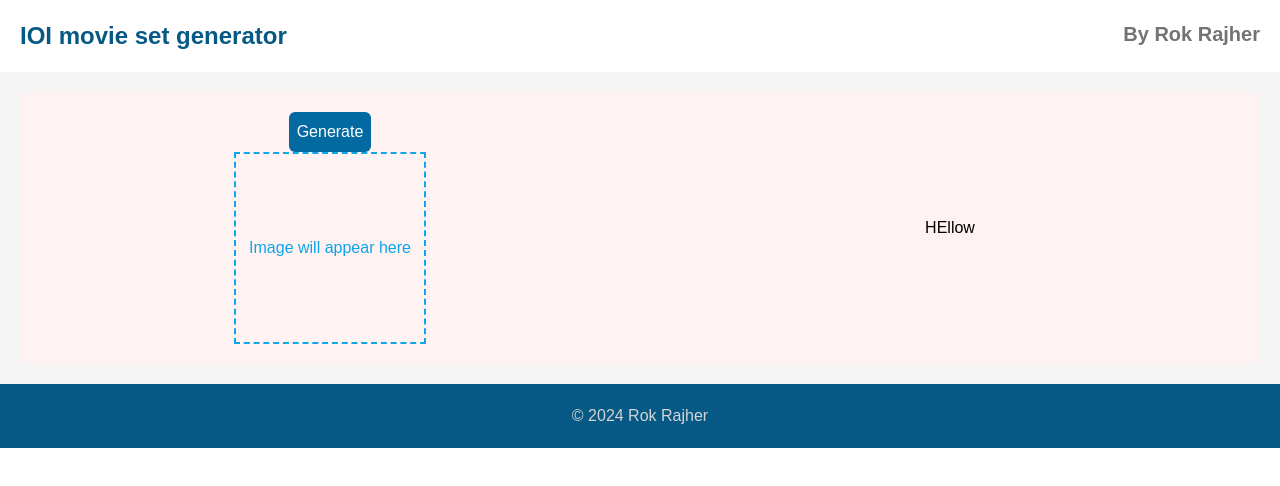
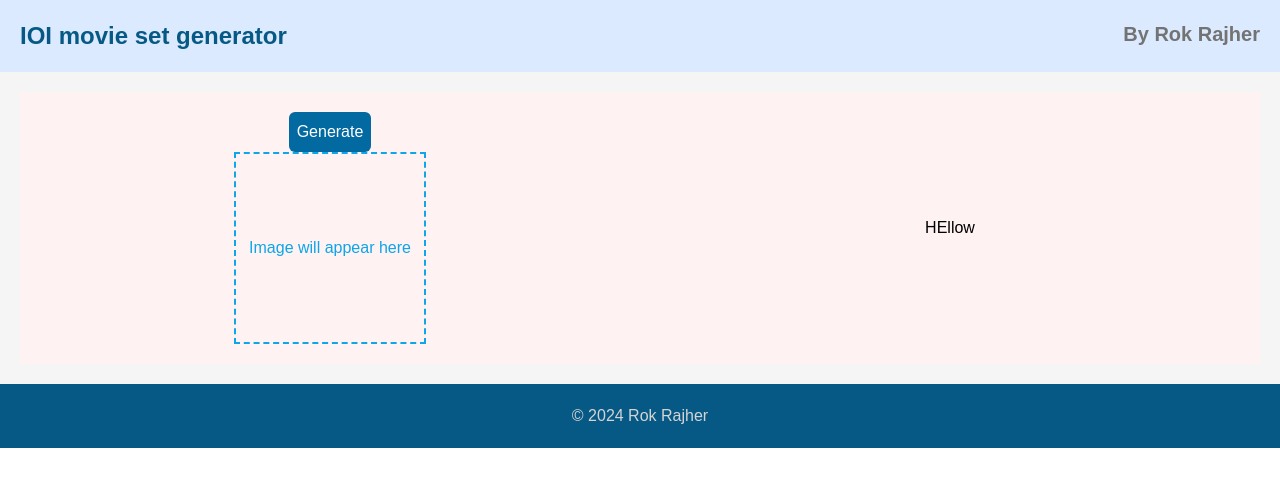
Before and after one commit to rokrajher/IOI-project-2, a Next.js app in the folder frontend/: page / in a window 1280 px wide. Shown: the top 486 px of the page. Built offline with nearby package versions, Linux system fonts and the light colour scheme; no server answers.

Commit message:
added topbar

```diff
--- /dev/null
+++ b/frontend/app/components/topbar.tsx
@@ -0,0 +1,10 @@
+export default function Topbar() {
+    return (
+        <main>
+            <div className='flex justify-between p-5 bg-blue-100'>
+                <h1 className='text-2xl font-bold text-sky-800'>IOI movie set generator</h1>
+                <h2 className='text-xl font-semibold text-neutral-500'>By Rok Rajher</h2>
+            </div>
+        </main>
+    );
+}
--- a/frontend/app/layout.tsx
+++ b/frontend/app/layout.tsx
@@ -1,7 +1,6 @@
 import type { Metadata } from "next";
 import localFont from "next/font/local";
 import "./globals.css";
-import Footer from "./components/footer";
 
 const geistSans = localFont({
   src: "./fonts/GeistVF.woff",
@@ -15,8 +14,8 @@ const geistMono = localFont({
 });
 
 export const metadata: Metadata = {
-  title: "Create Next App",
-  description: "Generated by create next app",
+  title: "IOI movie set generator",
+  description: "Generate images using the Stability AI API",
 };
 
 export default function RootLayout({
@@ -31,7 +30,6 @@ export default function RootLayout({
       >
         {children}
       </body>
-      <Footer />
     </html>
   );
 }
--- a/frontend/app/page.tsx
+++ b/frontend/app/page.tsx
@@ -1,6 +1,8 @@
 'use client';
 import { useState } from 'react';
 import generateImage from './api/stableDiffusion';
+import Footer from './components/footer';
+import Topbar from './components/topbar';
 
 export default function Home() {
   const [imageSrc, setImageSrc] = useState<string | null>(null);
@@ -18,12 +20,10 @@ export default function Home() {
   };
 
   return (
+
+
     <main className='bg-white text-black'>
-      <div className='flex justify-between p-5'>
-        <h1 className='text-2xl font-bold text-sky-800'>IOI movie set generator</h1>
-        <h2 className='text-xl font-semibold text-neutral-500'>By Rok Rajher</h2>
-      </div>
-
+      <Topbar />
       <div className='grid grid-cols-2 bg-neutral-100 p-5'>
         <div className='flex flex-col items-center justify-center bg-red-50 p-5'>
           <button className='rounded-md bg-sky-700 p-2 text-white' onClick={onClick}>Generate</button>
@@ -40,6 +40,7 @@ export default function Home() {
           <p>HEllow</p>
         </div>
       </div>
+      <Footer />
     </main>
   );
 }
```
